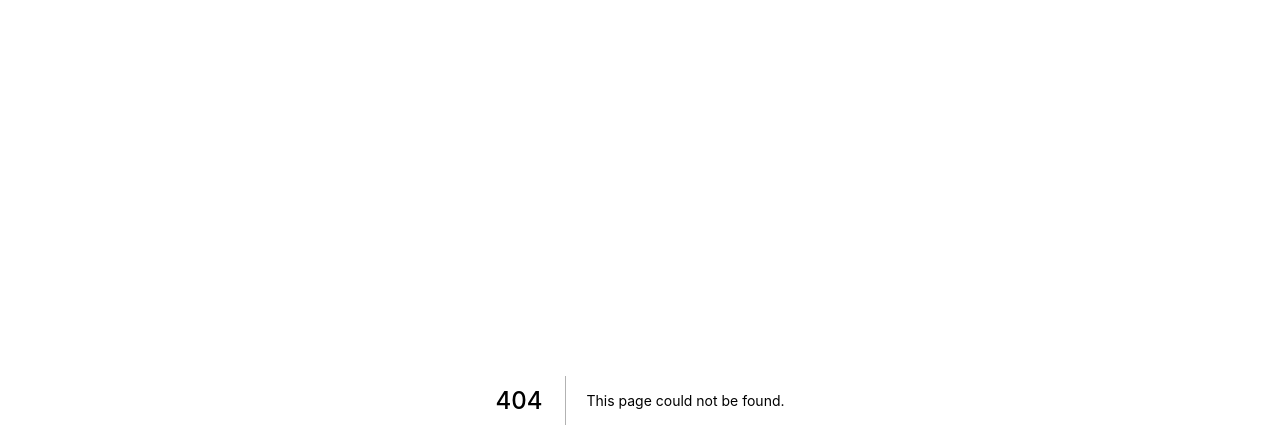
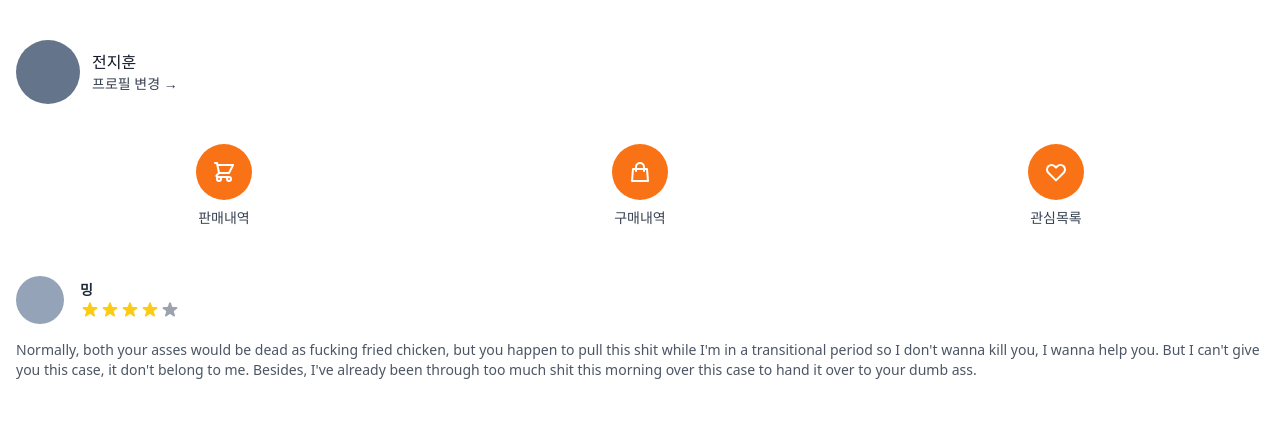
Before and after one commit to n0hack/daangn-market, a Next.js app: page /profile in a window 1280 px wide. Before the commit this address had no page. Shown: the top 448 px of the page. Built offline with nearby package versions, Linux system fonts and the light colour scheme.

Commit message:
[feat] 프로필 페이지 마크업

```diff
--- /dev/null
+++ b/pages/profile.tsx
@@ -0,0 +1,145 @@
+const Profile = () => {
+  return (
+    <div className="py-10 px-4">
+      <div className="flex items-center space-x-3">
+        <div className="w-16 h-16 bg-slate-500 rounded-full" />
+        <div className="flex flex-col">
+          <span className="font-medium text-gray-900">전지훈</span>
+          <span className="text-sm text-gray-700">프로필 변경 &rarr;</span>
+        </div>
+      </div>
+      <div className="mt-10 flex justify-around">
+        <div className="flex flex-col items-center">
+          <div className="w-14 h-14 text-white bg-orange-500 rounded-full flex items-center justify-center">
+            <svg
+              className="w-6 h-6"
+              fill="none"
+              stroke="currentColor"
+              viewBox="0 0 24 24"
+              xmlns="http://www.w3.org/2000/svg"
+            >
+              <path
+                strokeLinecap="round"
+                strokeLinejoin="round"
+                strokeWidth="2"
+                d="M3 3h2l.4 2M7 13h10l4-8H5.4M7 13L5.4 5M7 13l-2.293 2.293c-.63.63-.184 1.707.707 1.707H17m0 0a2 2 0 100 4 2 2 0 000-4zm-8 2a2 2 0 11-4 0 2 2 0 014 0z"
+              ></path>
+            </svg>
+          </div>
+          <span className="text-sm mt-2 font-medium text-gray-700">
+            판매내역
+          </span>
+        </div>
+        <div className="flex flex-col items-center">
+          <div className="w-14 h-14 text-white bg-orange-500 rounded-full flex items-center justify-center">
+            <svg
+              className="w-6 h-6"
+              fill="none"
+              stroke="currentColor"
+              viewBox="0 0 24 24"
+              xmlns="http://www.w3.org/2000/svg"
+            >
+              <path
+                strokeLinecap="round"
+                strokeLinejoin="round"
+                strokeWidth="2"
+                d="M16 11V7a4 4 0 00-8 0v4M5 9h14l1 12H4L5 9z"
+              ></path>
+            </svg>
+          </div>
+          <span className="text-sm mt-2 font-medium text-gray-700">
+            구매내역
+          </span>
+        </div>
+        <div className="flex flex-col items-center">
+          <div className="w-14 h-14 text-white bg-orange-500 rounded-full flex items-center justify-center">
+            <svg
+              className="w-6 h-6"
+              fill="none"
+              stroke="currentColor"
+              viewBox="0 0 24 24"
+              xmlns="http://www.w3.org/2000/svg"
+            >
+              <path
+                strokeLinecap="round"
+                strokeLinejoin="round"
+                strokeWidth="2"
+                d="M4.318 6.318a4.5 4.5 0 000 6.364L12 20.364l7.682-7.682a4.5 4.5 0 00-6.364-6.364L12 7.636l-1.318-1.318a4.5 4.5 0 00-6.364 0z"
+              ></path>
+            </svg>
+          </div>
+          <span className="text-sm mt-2 font-medium text-gray-700">
+            관심목록
+          </span>
+        </div>
+      </div>
+      <div className="mt-12">
+        <div className="flex space-x-4 items-center">
+          <div className="w-12 h-12 rounded-full bg-slate-400" />
+          <div>
+            <h4 className="text-sm font-bold text-gray-800">밍</h4>
+            <div className="flex items-center">
+              <svg
+                className="text-yellow-400 h-5 w-5"
+                xmlns="http://www.w3.org/2000/svg"
+                viewBox="0 0 20 20"
+                fill="currentColor"
+                aria-hidden="true"
+              >
+                <path d="M9.049 2.927c.3-.921 1.603-.921 1.902 0l1.07 3.292a1 1 0 00.95.69h3.462c.969 0 1.371 1.24.588 1.81l-2.8 2.034a1 1 0 00-.364 1.118l1.07 3.292c.3.921-.755 1.688-1.54 1.118l-2.8-2.034a1 1 0 00-1.175 0l-2.8 2.034c-.784.57-1.838-.197-1.539-1.118l1.07-3.292a1 1 0 00-.364-1.118L2.98 8.72c-.783-.57-.38-1.81.588-1.81h3.461a1 1 0 00.951-.69l1.07-3.292z" />
+              </svg>
+              <svg
+                className="text-yellow-400 h-5 w-5"
+                xmlns="http://www.w3.org/2000/svg"
+                viewBox="0 0 20 20"
+                fill="currentColor"
+                aria-hidden="true"
+              >
+                <path d="M9.049 2.927c.3-.921 1.603-.921 1.902 0l1.07 3.292a1 1 0 00.95.69h3.462c.969 0 1.371 1.24.588 1.81l-2.8 2.034a1 1 0 00-.364 1.118l1.07 3.292c.3.921-.755 1.688-1.54 1.118l-2.8-2.034a1 1 0 00-1.175 0l-2.8 2.034c-.784.57-1.838-.197-1.539-1.118l1.07-3.292a1 1 0 00-.364-1.118L2.98 8.72c-.783-.57-.38-1.81.588-1.81h3.461a1 1 0 00.951-.69l1.07-3.292z" />
+              </svg>
+              <svg
+                className="text-yellow-400 h-5 w-5"
+                xmlns="http://www.w3.org/2000/svg"
+                viewBox="0 0 20 20"
+                fill="currentColor"
+                aria-hidden="true"
+              >
+                <path d="M9.049 2.927c.3-.921 1.603-.921 1.902 0l1.07 3.292a1 1 0 00.95.69h3.462c.969 0 1.371 1.24.588 1.81l-2.8 2.034a1 1 0 00-.364 1.118l1.07 3.292c.3.921-.755 1.688-1.54 1.118l-2.8-2.034a1 1 0 00-1.175 0l-2.8 2.034c-.784.57-1.838-.197-1.539-1.118l1.07-3.292a1 1 0 00-.364-1.118L2.98 8.72c-.783-.57-.38-1.81.588-1.81h3.461a1 1 0 00.951-.69l1.07-3.292z" />
+              </svg>
+              <svg
+                className="text-yellow-400 h-5 w-5"
+                xmlns="http://www.w3.org/2000/svg"
+                viewBox="0 0 20 20"
+                fill="currentColor"
+                aria-hidden="true"
+              >
+                <path d="M9.049 2.927c.3-.921 1.603-.921 1.902 0l1.07 3.292a1 1 0 00.95.69h3.462c.969 0 1.371 1.24.588 1.81l-2.8 2.034a1 1 0 00-.364 1.118l1.07 3.292c.3.921-.755 1.688-1.54 1.118l-2.8-2.034a1 1 0 00-1.175 0l-2.8 2.034c-.784.57-1.838-.197-1.539-1.118l1.07-3.292a1 1 0 00-.364-1.118L2.98 8.72c-.783-.57-.38-1.81.588-1.81h3.461a1 1 0 00.951-.69l1.07-3.292z" />
+              </svg>
+              <svg
+                className="text-gray-400 h-5 w-5"
+                xmlns="http://www.w3.org/2000/svg"
+                viewBox="0 0 20 20"
+                fill="currentColor"
+                aria-hidden="true"
+              >
+                <path d="M9.049 2.927c.3-.921 1.603-.921 1.902 0l1.07 3.292a1 1 0 00.95.69h3.462c.969 0 1.371 1.24.588 1.81l-2.8 2.034a1 1 0 00-.364 1.118l1.07 3.292c.3.921-.755 1.688-1.54 1.118l-2.8-2.034a1 1 0 00-1.175 0l-2.8 2.034c-.784.57-1.838-.197-1.539-1.118l1.07-3.292a1 1 0 00-.364-1.118L2.98 8.72c-.783-.57-.38-1.81.588-1.81h3.461a1 1 0 00.951-.69l1.07-3.292z" />
+              </svg>
+            </div>
+          </div>
+        </div>
+        <div className="mt-4 text-gray-600 text-sm">
+          <p>
+            Normally, both your asses would be dead as fucking fried chicken,
+            but you happen to pull this shit while I&apos;m in a transitional
+            period so I don&apos;t wanna kill you, I wanna help you. But I
+            can&apos;t give you this case, it don&apos;t belong to me. Besides,
+            I&apos;ve already been through too much shit this morning over this
+            case to hand it over to your dumb ass.
+          </p>
+        </div>
+      </div>
+    </div>
+  );
+};
+
+export default Profile;
```
